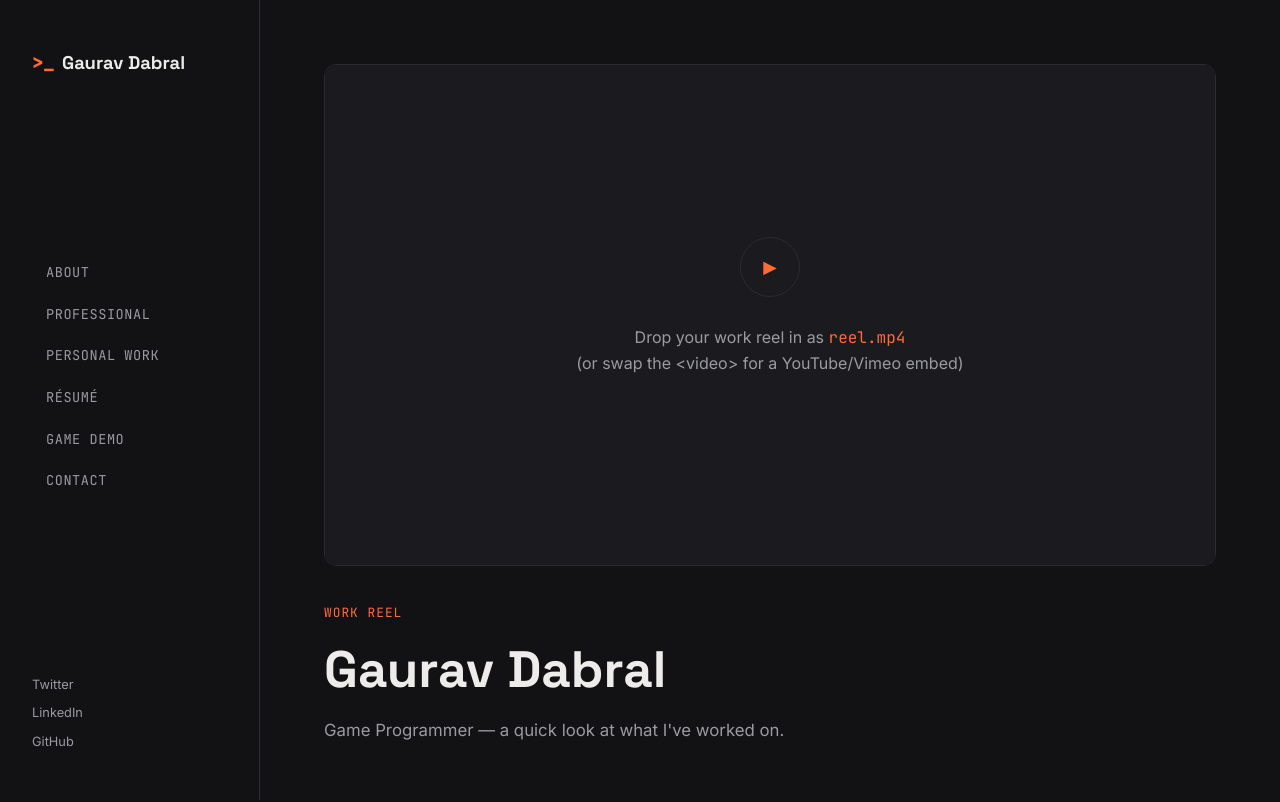
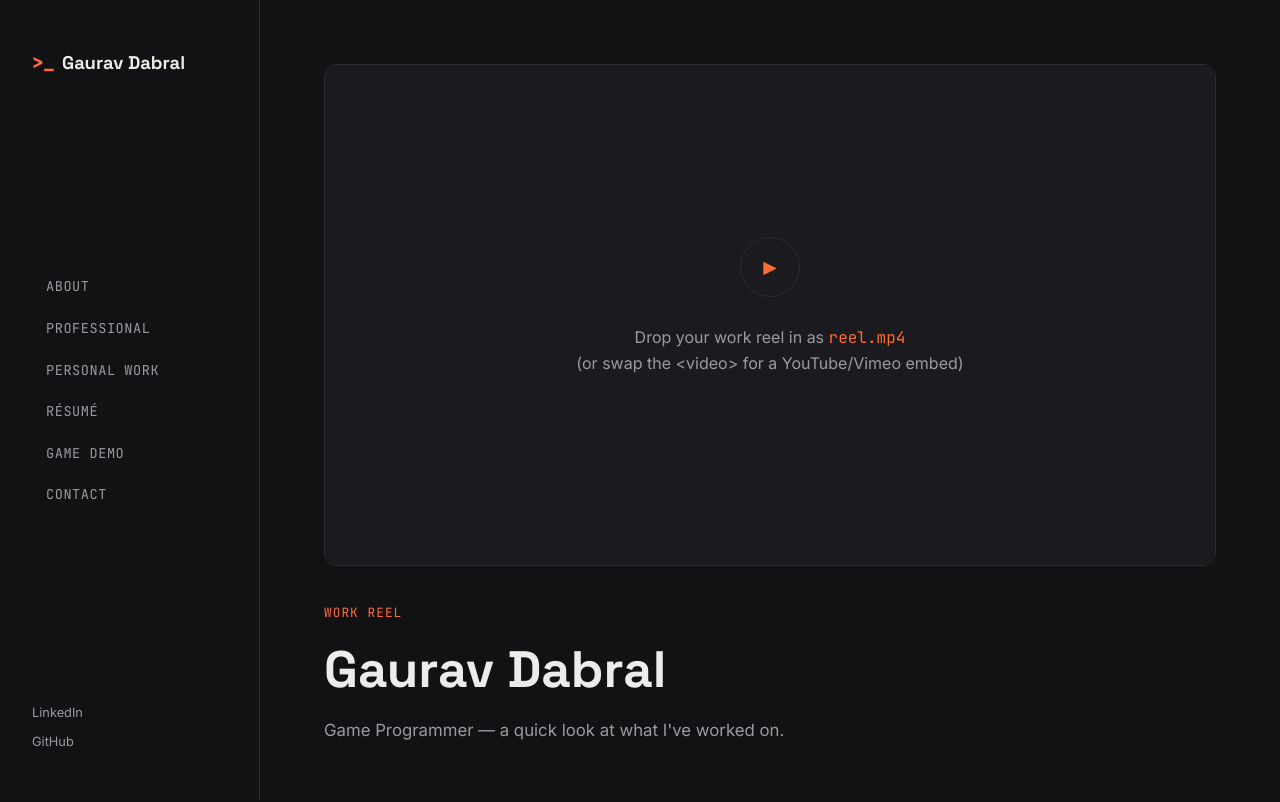
Before and after one commit to GauravDabral-GD/portfolio, a plain HTML site: page index.html in a window 1280 px wide. Shown: the top 802 px of the page. Drawn offline with nearby package versions, Linux system fonts and the light colour scheme.

Commit message:
Removes: Twitter

```diff
--- a/content.json
+++ b/content.json
@@ -40,7 +40,6 @@
             "email": "you@example.com"
         },
         "social": {
-            "twitter": "Twitter",
             "linkedin": "LinkedIn",
             "github": "GitHub"
         },
--- a/index.html
+++ b/index.html
@@ -84,10 +84,6 @@
 
 
     <div class="sidenav__social">
-
-      <a href="https://twitter.com/" target="_blank" rel="noopener">
-        Twitter
-      </a>
 
       <a href="https://www.linkedin.com/in/gaurav-dabral-699010256" target="_blank" rel="noopener">
         LinkedIn
@@ -330,10 +326,6 @@
 
       <div class="sidenav__social sidenav__social--footer">
 
-        <a href="https://twitter.com/" target="_blank" rel="noopener">
-          Twitter
-        </a>
-
         <a href="https://www.linkedin.com/in/gaurav-dabral-699010256" target="_blank" rel="noopener">
           LinkedIn
         </a>
```
